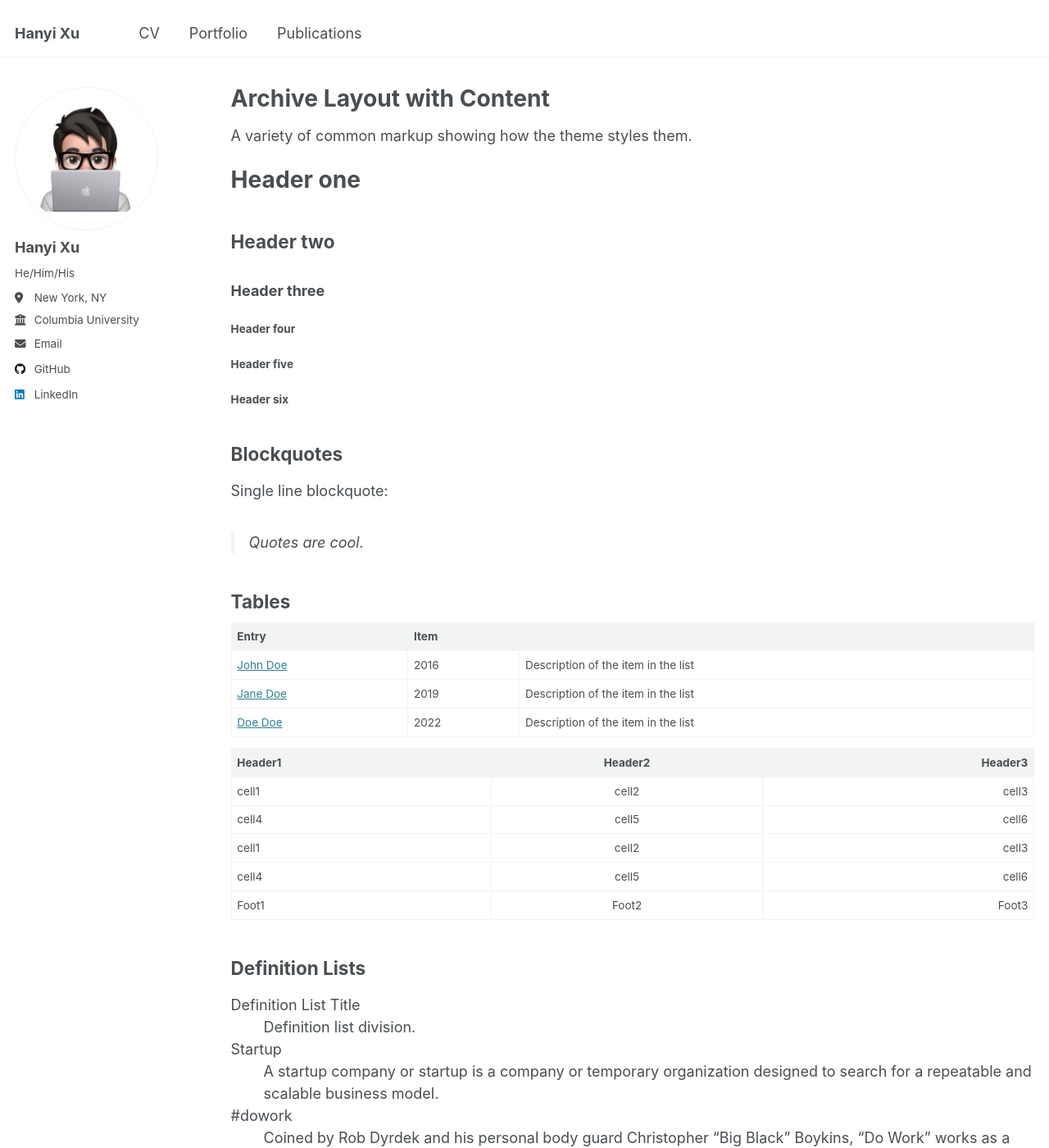
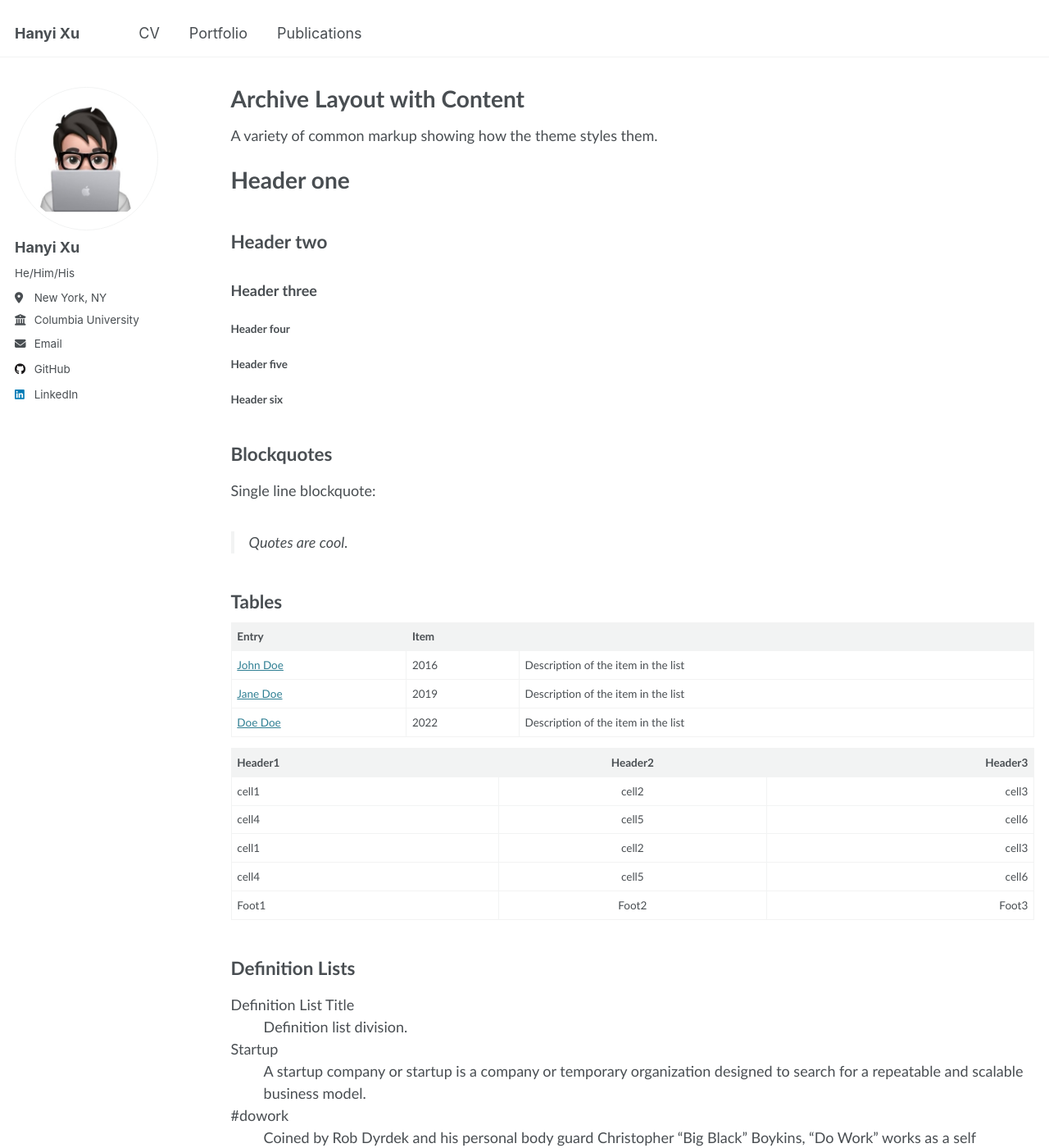
Before and after one commit to hanyixu/hanyixu.github.io, a Jekyll site: the page built from _pages/archive-layout-with-content.md, in a window 1280 px wide and 1400 px high. Shown: the whole window at 82% size. Built offline with Jekyll 4.4.1, drawn with Linux system fonts in a browser that asks for light colours.

Commit message:
Update _themes.scss

```diff
--- a/_sass/_themes.scss
+++ b/_sass/_themes.scss
@@ -10,7 +10,7 @@
 $doc-font-size              : 16;
 
 /* Paragraph indention */
-$paragraph-indent           : false; // true, false (default)
+$paragraph-indent           : false;
 $indent-var                 : 1.3em;
 
 /* System typefaces */
@@ -30,18 +30,18 @@
 $garamond                   : Garamond, serif;
 
 /* Type scale */
-$type-size-1                : 2.441em;  // ~39.056px
-$type-size-2                : 1.953em;  // ~31.248px
-$type-size-3                : 1.563em;  // ~25.008px
-$type-size-4                : 1.25em;   // ~20px
-$type-size-5                : 1em;      // ~16px
-$type-size-6                : 0.75em;   // ~12px
-$type-size-7                : 0.6875em; // ~11px
-$type-size-8                : 0.625em;  // ~10px
+$type-size-1                : 2.441em;
+$type-size-2                : 1.953em;
+$type-size-3                : 1.563em;
+$type-size-4                : 1.25em;
+$type-size-5                : 1em;
+$type-size-6                : 0.75em;
+$type-size-7                : 0.6875em;
+$type-size-8                : 0.625em;
 
-$global-font-family         : $sans-serif;
-$header-font-family         : $sans-serif;
-$caption-font-family        : $serif;
+$global-font-family         : "Calibri", $sans-serif;
+$header-font-family         : "Calibri", $sans-serif;
+$caption-font-family        : "Calibri", $serif;
 
 /* ==========================================================================
    Breakpoints
@@ -78,27 +78,31 @@
    BRAND COLORS
    ========================================================================== */
 
-$behance-color              : #1769FF;
-$bluesky-color              : #1184fe;
-$dribbble-color             : #ea4c89;
-$facebook-color             : #3b5998;
-$flickr-color               : #ff0084;
-$foursquare-color           : #0072b1;
-$github-color               : #171516;
-$google-plus-color          : #dd4b39;
-$instagram-color            : #517fa4;
-$kaggle-color               : #20c0ff;
-$lastfm-color               : #d51007;
-$linkedin-color             : #007bb6;
-$mastodon-color             : #6364ff;
-$orcid-color                : #a6ce39;
-$pinterest-color            : #cb2027;
-$rss-color                  : #fa9b39;
-$soundcloud-color           : #ff3300;
-$stackoverflow-color        : #fe7a15;
-$tumblr-color               : #32506d;
-$twitter-color              : #55acee;
-$vimeo-color                : #1ab7ea;
-$vine-color                 : #00bf8f;
-$youtube-color              : #bb0000;
-$xing-color                 : #006567;
+$brand-color              : #d4cbbb;
+$link-color               : $brand-color;
+$header-color             : $brand-color;
+
+$behance-color            : #1769FF;
+$bluesky-color            : #1184fe;
+$dribbble-color           : #ea4c89;
+$facebook-color           : #3b5998;
+$flickr-color             : #ff0084;
+$foursquare-color         : #0072b1;
+$github-color             : #171516;
+$google-plus-color        : #dd4b39;
+$instagram-color          : #517fa4;
+$kaggle-color             : #20c0ff;
+$lastfm-color             : #d51007;
+$linkedin-color           : #007bb6;
+$mastodon-color           : #6364ff;
+$orcid-color              : #a6ce39;
+$pinterest-color          : #cb2027;
+$rss-color                : #fa9b39;
+$soundcloud-color         : #ff3300;
+$stackoverflow-color      : #fe7a15;
+$tumblr-color             : #32506d;
+$twitter-color            : #55acee;
+$vimeo-color              : #1ab7ea;
+$vine-color               : #00bf8f;
+$youtube-color            : #bb0000;
+$xing-color               : #006567;
```
